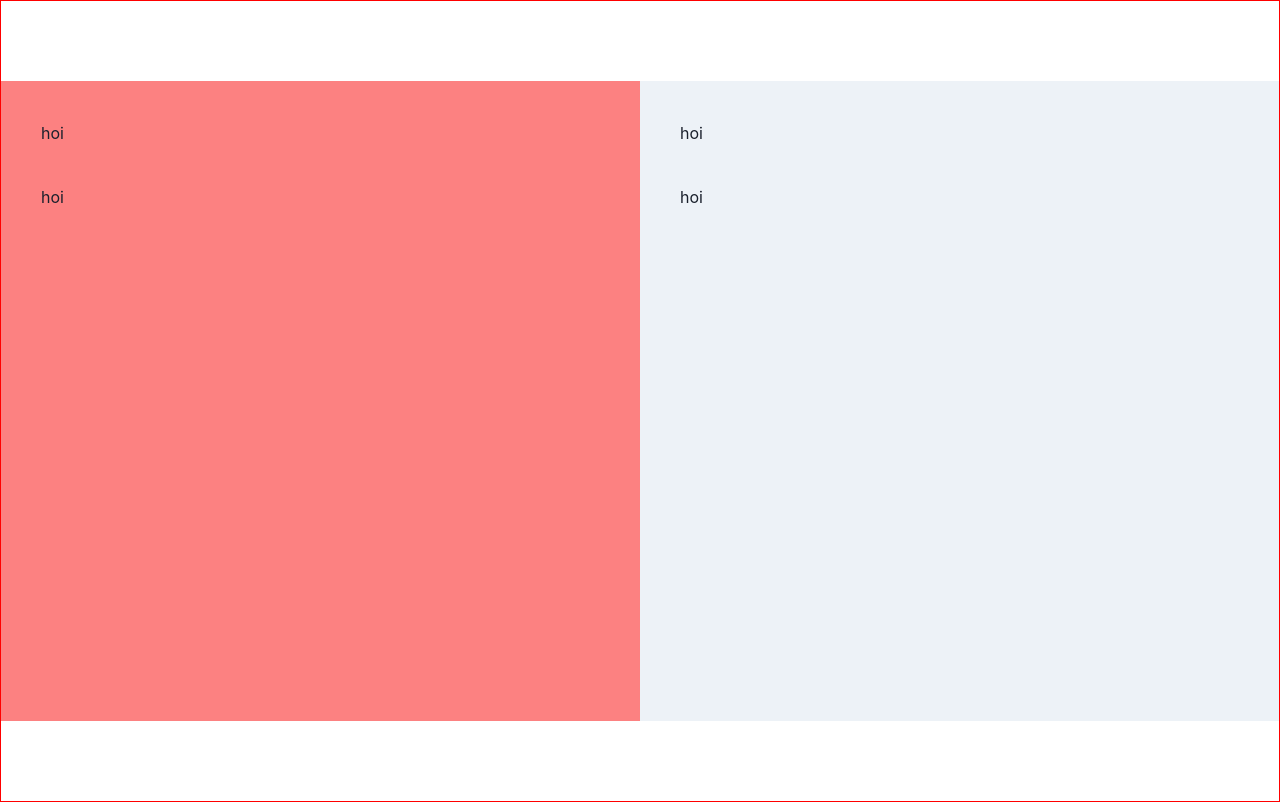
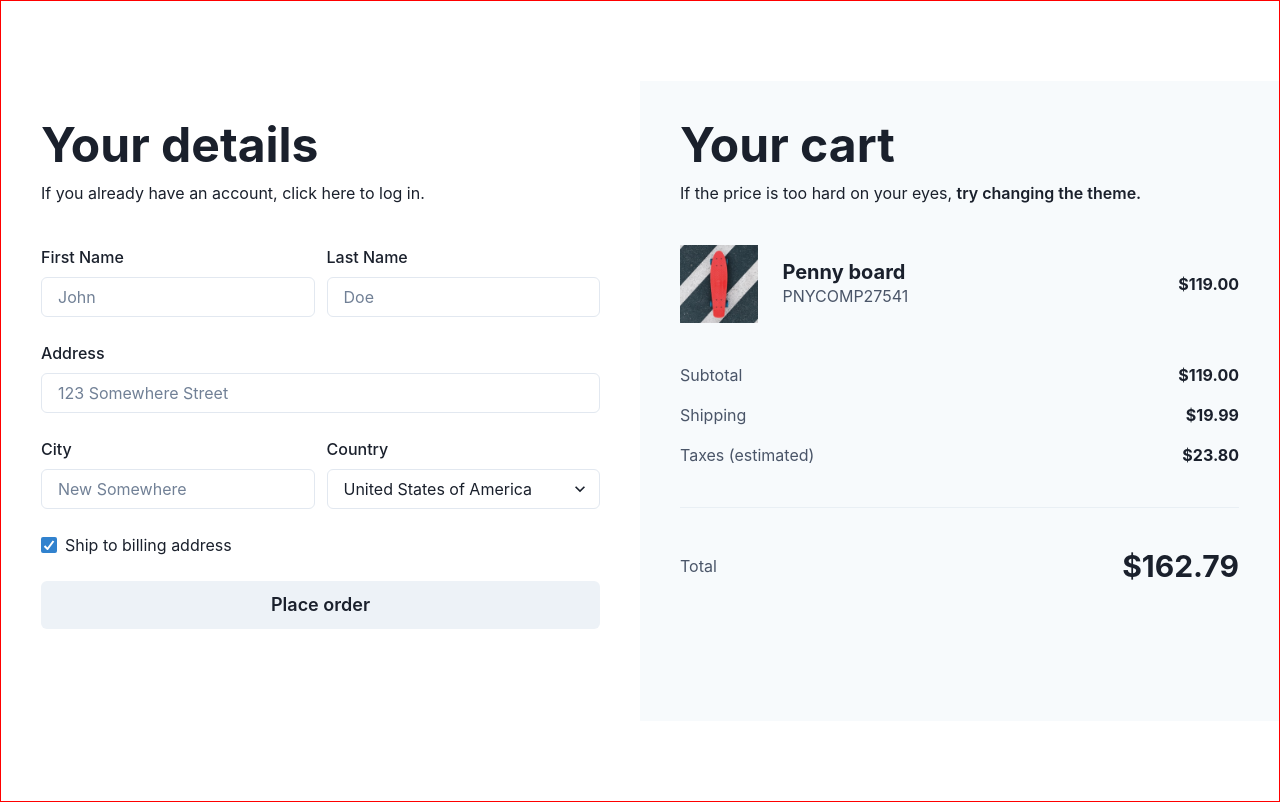
Before and after one commit to EdwinSch/chakraUI-sandbox, a React (Vite) app: page / in a window 1280 px wide. Built offline with nearby package versions, Linux system fonts and the light colour scheme.

Commit message:
add: details and cart components + styling

```diff
--- a/src/App.jsx
+++ b/src/App.jsx
@@ -1,32 +1,18 @@
 import "./App.css";
+import Cart from "./components/Cart";
+import Details from "./components/Details";
+
 import { Container, Flex, VStack, Text } from "@chakra-ui/react";
 
 function App() {
   return (
     <Container maxW="container.xl" padding={0} className="inspect">
+      {/* main container */}
       <Flex h="100vh" py={20}>
-        <VStack
-          w="full"
-          h="full"
-          alignItems="flex-start"
-          p={10}
-          spacing={10}
-          background={"red.300"}
-        >
-          <Text>hoi</Text>
-          <Text>hoi</Text>
-        </VStack>
-        <VStack
-          w="full"
-          h="full"
-          alignItems="flex-start"
-          p={10}
-          spacing={10}
-          background="gray.100"
-        >
-          <Text>hoi</Text>
-          <Text>hoi</Text>
-        </VStack>
+        {/* left/upper stack */}
+        <Details />
+        {/* right/bottom stack */}
+        <Cart />
       </Flex>
     </Container>
   );
--- /dev/null
+++ b/src/components/Cart.jsx
@@ -0,0 +1,77 @@
+import {
+  Heading,
+  HStack,
+  VStack,
+  Image,
+  AspectRatio,
+  Text,
+  Divider,
+  Stack,
+  Button,
+} from "@chakra-ui/react";
+
+import skateboard from "../assets/skateboard.jpg";
+
+const Cart = () => {
+  return (
+    <VStack
+      w="full"
+      h="full"
+      alignItems="flex-start"
+      p={10}
+      spacing={10}
+      background="gray.50"
+    >
+      <VStack alignItems="flex-start" spacing={3}>
+        <Heading size="2xl">Your cart</Heading>
+        <Text>
+          If the price is too hard on your eyes,{" "}
+          <Button variant="link" colorScheme="black">
+            try changing the theme.
+          </Button>
+        </Text>
+      </VStack>
+      <HStack spacing={6} alignItems="center" w="full">
+        <AspectRatio ratio={1} w={24}>
+          <Image src={skateboard} alt="Skateboard" />
+        </AspectRatio>
+        <Stack
+          spacing={0}
+          w="full"
+          direction="row"
+          justifyContent="space-between"
+          alignItems="center"
+        >
+          <VStack w="full" spacing={0} alignItems="flex-start">
+            <Heading size="md">Penny board</Heading>
+            <Text color="gray.600">PNYCOMP27541</Text>
+          </VStack>
+          <Heading size="sm" textAlign="end">
+            $119.00
+          </Heading>
+        </Stack>
+      </HStack>
+      <VStack spacing={4} alignItems="stretch" w="full">
+        <HStack justifyContent="space-between">
+          <Text color="gray.600">Subtotal</Text>
+          <Heading size="sm">$119.00</Heading>
+        </HStack>
+        <HStack justifyContent="space-between">
+          <Text color="gray.600">Shipping</Text>
+          <Heading size="sm">$19.99</Heading>
+        </HStack>
+        <HStack justifyContent="space-between">
+          <Text color="gray.600">Taxes (estimated)</Text>
+          <Heading size="sm">$23.80</Heading>
+        </HStack>
+      </VStack>
+      <Divider />
+      <HStack justifyContent="space-between" w="full">
+        <Text color="gray.600">Total</Text>
+        <Heading size="lg">$162.79</Heading>
+      </HStack>
+    </VStack>
+  );
+};
+
+export default Cart;
--- /dev/null
+++ b/src/components/Details.jsx
@@ -0,0 +1,78 @@
+import {
+  VStack,
+  Text,
+  Heading,
+  SimpleGrid,
+  GridItem,
+  FormControl,
+  FormLabel,
+  Input,
+  Select,
+  Checkbox,
+  Button,
+} from "@chakra-ui/react";
+
+const Details = () => {
+  return (
+    <VStack w="full" h="full" alignItems="flex-start" p={10} spacing={10}>
+      {/* heading element with sub-text */}
+      <VStack alignItems="flex-start" spacing={3}>
+        <Heading size="2xl">Your details</Heading>
+        <Text>If you already have an account, click here to log in.</Text>
+      </VStack>
+
+      {/* Form */}
+      <SimpleGrid columns={2} columnGap={3} rowGap={6} w="full">
+        {/* Input 1 */}
+        <GridItem colSpan={1}>
+          <FormControl>
+            <FormLabel>First Name</FormLabel>
+            <Input placeholder="John"></Input>
+          </FormControl>
+        </GridItem>
+        {/* Input 2 */}
+        <GridItem colSpan={1}>
+          <FormControl>
+            <FormLabel>Last Name</FormLabel>
+            <Input placeholder="Doe"></Input>
+          </FormControl>
+        </GridItem>
+        {/* Input 3 */}
+        <GridItem colSpan={2}>
+          <FormControl>
+            <FormLabel>Address</FormLabel>
+            <Input placeholder="123 Somewhere Street"></Input>
+          </FormControl>
+        </GridItem>
+        {/* Input 4 */}
+        <GridItem colSpan={1}>
+          <FormControl>
+            <FormLabel>City</FormLabel>
+            <Input placeholder="New Somewhere"></Input>
+          </FormControl>
+        </GridItem>
+        {/* Input 5 */}
+        <GridItem colSpan={1}>
+          <FormControl>
+            <FormLabel>Country</FormLabel>
+            <Select>
+              <option value="usa">United States of America</option>
+              <option value="uk">United Kingdom</option>
+              <option value="nl">Netherlands</option>
+            </Select>
+          </FormControl>
+        </GridItem>
+        <GridItem colSpan={2}>
+          <Checkbox defaultChecked>Ship to billing address</Checkbox>
+        </GridItem>
+        <GridItem colSpan={2}>
+          <Button size="lg" w="full">
+            Place order
+          </Button>
+        </GridItem>
+      </SimpleGrid>
+    </VStack>
+  );
+};
+
+export default Details;
```
Also changed, not shown: src/assets/skateboard.jpg (added).
